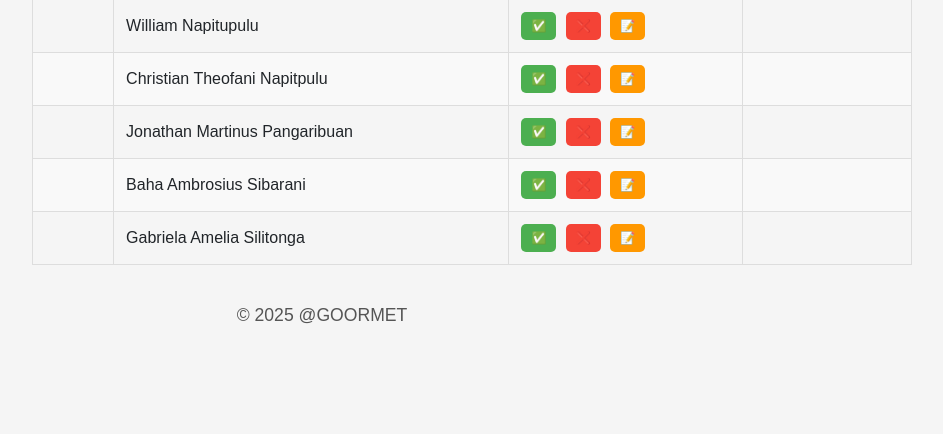
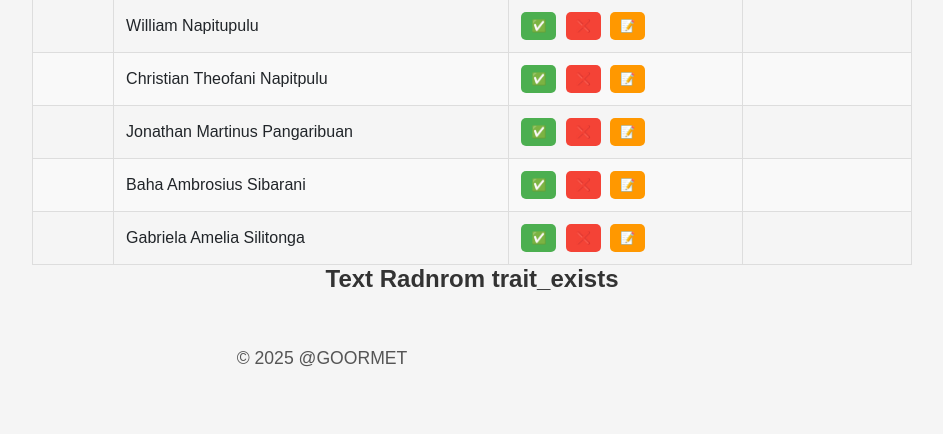
Before and after one commit to MariaNasution/SIMBA, a Laravel app: template resources/views/perwalian/perwalianKelas.blade.php in a window 1280 px wide. Shown: the part 742-1176 px from the top of the page, without its empty margins (318-1261 px from the left). Before the commit the page ends 1066 px from the top, so only its background shows below. Run offline with Laravel 12, Linux system fonts and the light colour scheme; the template is opened without the code that fills it, so the values that code supplies are empty; some libraries are stand-ins or nearby versions.

Commit message:
Commit
Commit

```diff
--- a/resources/views/perwalian/perwalianKelas.blade.php
+++ b/resources/views/perwalian/perwalianKelas.blade.php
@@ -174,6 +174,8 @@
         </tbody>
     </table>
 
+    <h1>Text Radnrom trait_exists</h1>
+
     <script>
         function updateStatus(event, element, emoji, text) {
             event.stopPropagation(); // Prevents event bubbling
```
